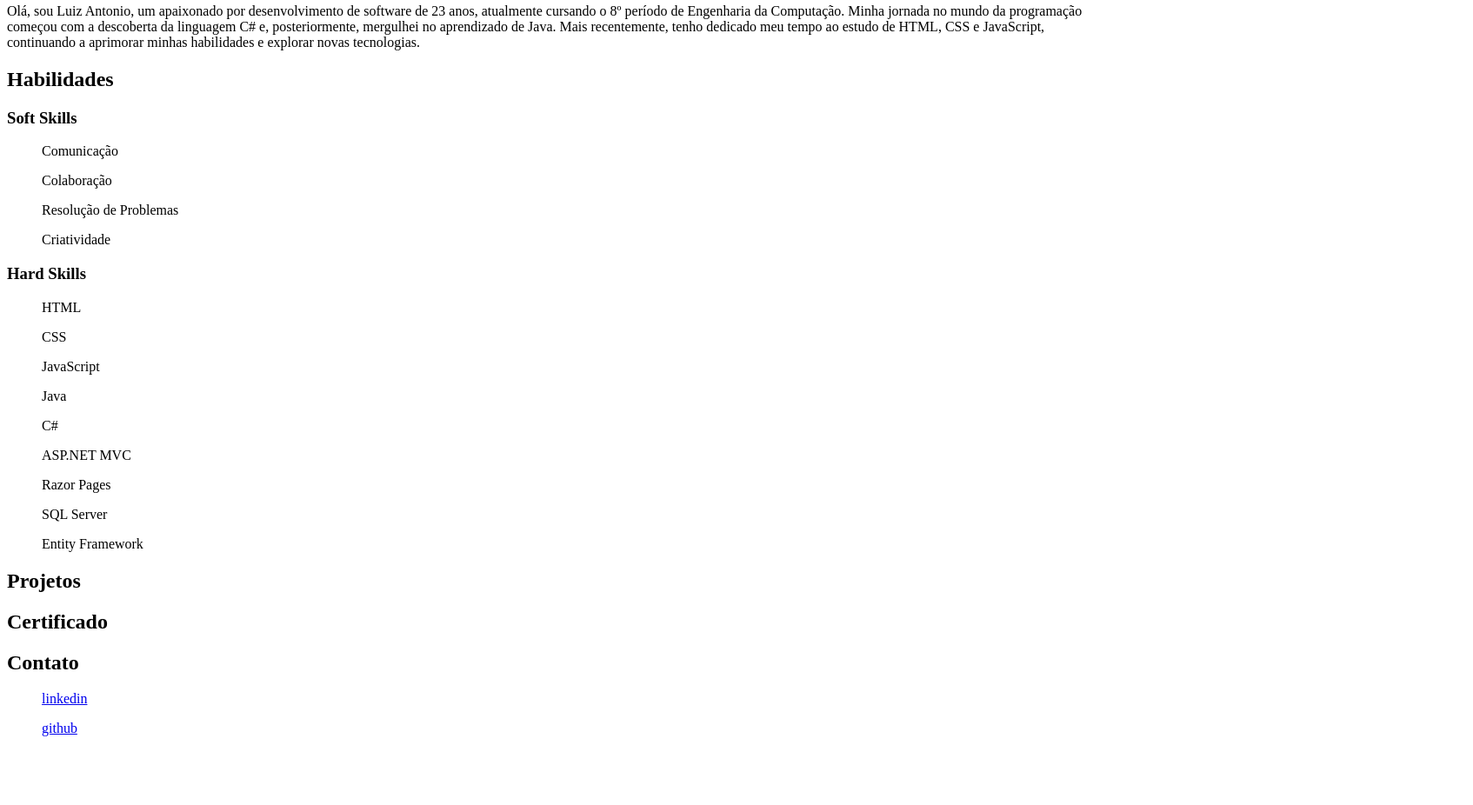
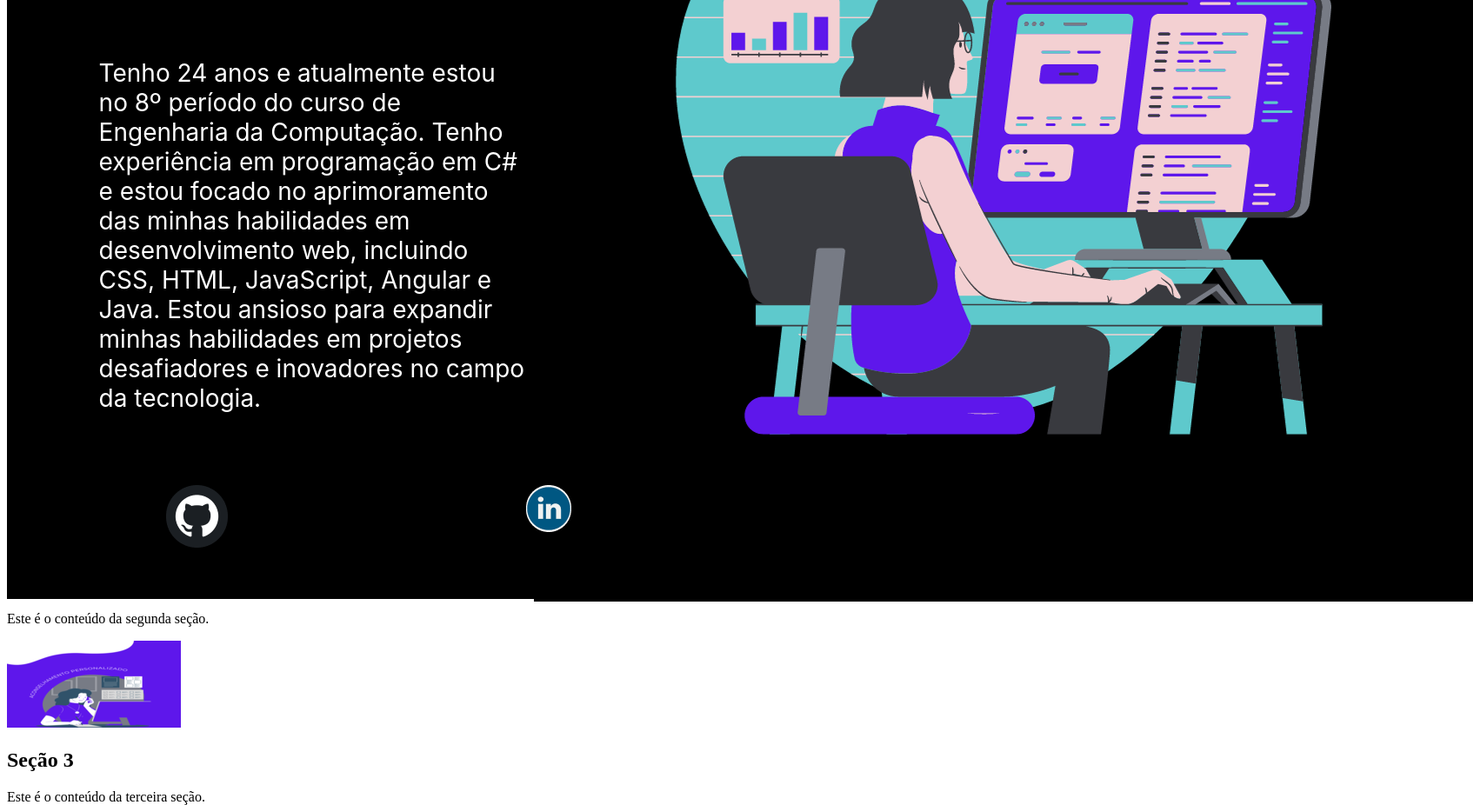
Before and after one commit to Luizinho101/Portifolio, a plain HTML site: page index.html in a window 1280 px wide. Shown: the part 396-1322 px from the top of the page at 87% size, 1694 px wide, since content can reach past the window. Before the commit the page ends 1259 px from the top, so only its background shows below. Drawn offline with Linux system fonts and the light colour scheme.

Commit message:
Desenvolvendo desing da primeira tela do portifólio

```diff
--- /dev/null
+++ b/assets/css/style.css
@@ -0,0 +1,103 @@
+/*
+body {
+    margin: 0;
+    padding: 0;
+
+}
+html{
+    overflow-x: hidden;
+    width: 100vw;
+    height: 100vh;
+}
+section {
+    height: 100vh;
+
+    display: flex;
+    justify-content: center;
+    align-items: center;
+    text-align: center;
+}
+
+
+.section1 {
+    width: 100vw;
+    height: 100vh;
+    background-color:black;
+    color:blue;
+    font-size: 200%;
+}
+
+#section2 {
+    background-color: #dcdcdc;
+}
+
+#section3 {
+    background-color: #cccccc;
+}
+*/
+html{
+    overflow-x: hidden;
+    width: 100vw;
+    height: 100vh;
+}
+.padrao{
+
+    width: 90rem;
+    height: 64rem;
+    background-color: black;
+}
+.section1{
+    display: flex;
+
+    background:black;
+}
+.desc2{
+    display: flex;
+
+    background:black;
+}
+.topico1{
+    margin-top: 8.13rem;
+    margin-left:6.6rem ;
+    width: 31.25rem;
+    height: 12.5625rem;
+    flex-shrink: 0;
+    color: #5EC9CC;
+
+    font-family: Inter;
+    font-size: 4.375rem;
+    font-style: normal;
+    font-weight: 400;
+    line-height: normal;
+}
+.imagem{
+    width: 46.625rem;
+    height: 67.3125rem;
+    flex-shrink: 0;
+
+}
+.image1{
+
+    margin-top: 20.6rem;
+    margin-left:11.44rem ;
+}
+.image2{
+
+    margin-top: 20.6rem;
+    margin-left:21.44rem ;
+}
+.descricao{
+    margin-top: -40.6rem;
+    margin-left:6.6rem ;
+    width: 31rem;
+    height: 10.0625rem;
+    flex-shrink: 0;
+
+    color:white;
+
+    font-family: Inter;
+    font-size: 1.75rem;
+    font-style: normal;
+    font-weight: 400;
+    line-height: normal;
+}
--- a/index.html
+++ b/index.html
@@ -3,84 +3,49 @@
 <head>
     <meta charset="UTF-8">
     <meta name="viewport" content="width=device-width, initial-scale=1.0">
-    <title>Luiz Anotonio</title>
+    <link rel="stylesheet" href="assets/css/style.css" />
+    <title>Luiz</title>
 </head>
 <body>
-    <h1>Desenvolvedor Web Fullstack</h1>
-    <img src="https://media.licdn.com/dms/image/D4D03AQGBBXlPSzTAeQ/profile-displayphoto-shrink_800_800/0/1664977938231?e=1701907200&v=beta&t=tnusjb94KTayUJZIyADzyUl91Nky9MvqvDgShPdc1ZE">
 
 
-    <p>
-        Olá, sou Luiz Antonio, um apaixonado por desenvolvimento de software de 23 anos, atualmente cursando o 8º período
-        de Engenharia da Computação. Minha jornada no mundo da programação começou com a descoberta da linguagem C# e,
-        posteriormente, mergulhei no aprendizado de Java. Mais recentemente, tenho dedicado meu tempo ao estudo de HTML,
-        CSS e JavaScript, continuando a aprimorar minhas habilidades e explorar novas tecnologias.
-    </p>
-    <h2>
-        Habilidades
-    </h2>
-    <h3>
-        Soft Skills
-    </h3>
-    <ol>
-        <il>Comunicação</il>
-    </ol>
-    <ol>
-        <il>Colaboração</il>
-    </ol>
-    <ol>
-        <il>Resolução de Problemas</il>
-    </ol>
-    <ol>
-        <il>Criatividade</il>
-    </ol>
-    <h3>
-        Hard Skills
-    </h3>
-    <ol>
-        <il>HTML</il>
-    </ol>
-    <ol>
-        <il>CSS</il>
-    </ol>
-    <ol>
-        <il>JavaScript</il>
-    </ol>
-    <ol>
-        <il>Java</il>
-    </ol>
-    <ol>
-        <il>C#</il>
-    </ol>
-    <ol>
-        <il>ASP.NET MVC</il>
-    </ol>
-    <ol>
-        <il>Razor Pages</il>
-    </ol>
-    <ol>
-        <il>SQL Server</il>
-    </ol>
-    <ol>
-        <il>Entity Framework</il>
-    </ol>
-    <h2>
-        Projetos
-    </h2>
-    <h2>
-        Certificado
-    </h2>
-    <h2>
-        Contato
-    </h2>
-    <ol>
-        <il> <a href="https://www.linkedin.com/in/luiz-antonio-b33861213/" target="_blank">linkedin</a></il>
-    </ol>
-    <ol>
-        <il>  <a href="https://github.com/Luizinho101?tab=repositories" target="_blank">github</a></il>
-    </ol>
+    <section class="padrao">
+        <div class="section1">
+            <h1 class="topico1">Desevolvedor Web Fullstack</h1>
+            <div class="imagem">
+                <img src="assets/img/Post do Instagram para Consultor Digital Moderno Azul (1).png" alt="Sua imagem">
+            </div>
+        </div>
+        <div class="descricao">
+            <p>
+                Tenho 24 anos e atualmente estou no 8º período do curso de Engenharia da Computação. Tenho experiência
+                em programação em C# e estou focado no aprimoramento das minhas habilidades em desenvolvimento web,
+                incluindo CSS, HTML, JavaScript, Angular e Java. Estou ansioso para expandir minhas habilidades em
+                projetos desafiadores e inovadores no campo da tecnologia.
+            </p>
+        </div>
+        <div class="desc2">
+            <div class="image1">
+                <img src="assets/img/image 1.png" alt="Sua imagem">
+            </div>
+            <div class="image2">
+                <img src="assets/img/image 2.png" alt="Sua imagem">
+            </div>
+        </div>
 
 
+    </section>
+
+    <section id="section2">
+        <h1>Seção 2</h1>
+        <p>Este é o conteúdo da segunda seção.</p>
+        <img src="assets/img/tecnologica2.png" alt="Sua imagem">
+    </section>
+
+    <section id="section3">
+        <h1>Seção 3</h1>
+        <p>Este é o conteúdo da terceira seção.</p>
+    </section>
 
 
 
```
Also changed, not shown: assets/img/Post do Instagram para Consultor Digital Moderno Azul (1).png (added), assets/img/image 1.png (added), assets/img/image 2.png (added), assets/img/tecnologica.png (added), assets/img/tecnologica2.png (added).
